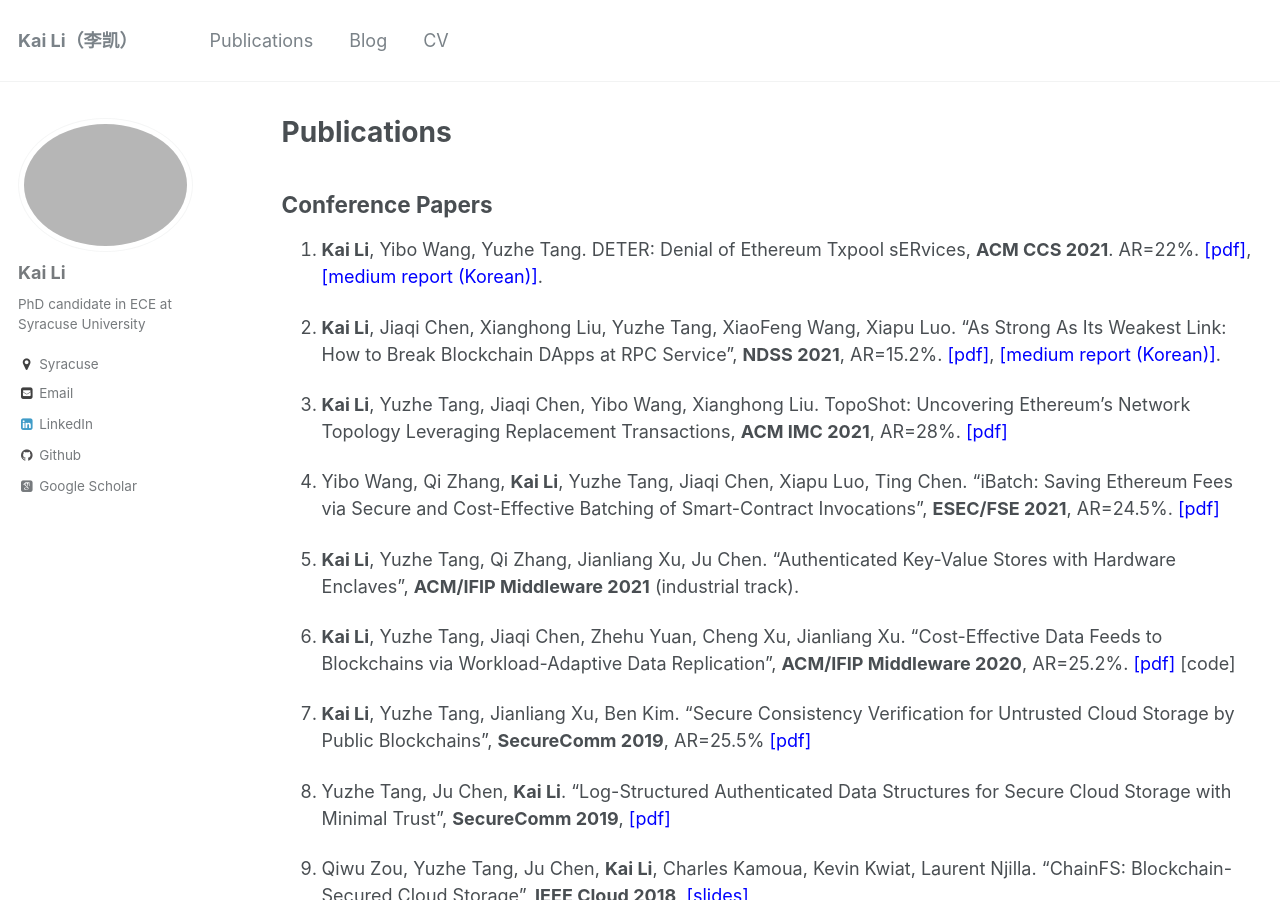
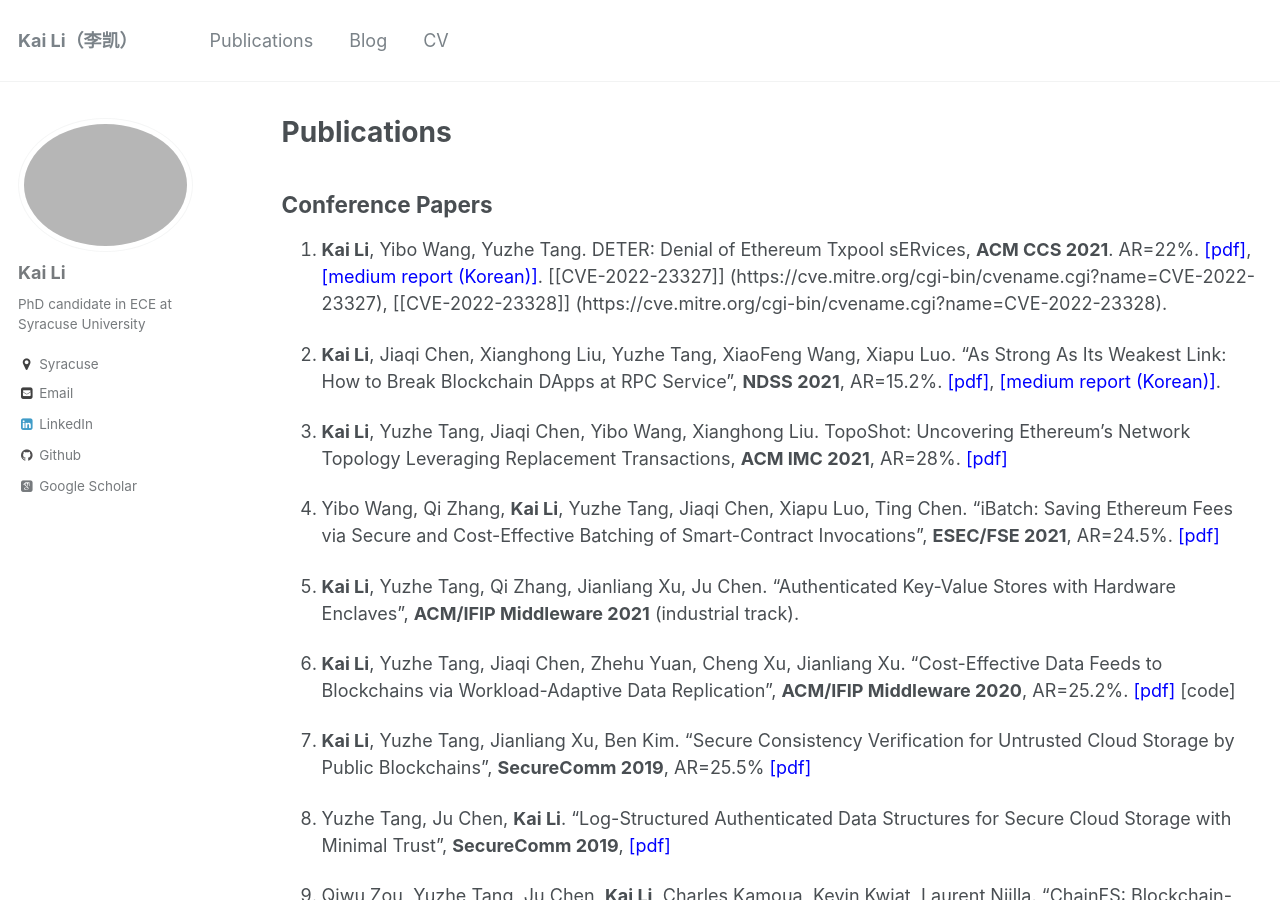
Before and after one commit to likai1993/likai1993.github.io, a Jekyll site: the page built from _pages/publications.md, in a window 1280 px wide and 900 px high. Built offline with Jekyll 4.4.1, drawn with Linux system fonts in a browser that asks for light colours; some web fonts are replaced.

Commit message:
Update publications.md

```diff
--- a/_pages/publications.md
+++ b/_pages/publications.md
@@ -10,7 +10,7 @@ author_profile: true
 Conference Papers
 ----
 
-1. **Kai Li**, Yibo Wang, Yuzhe Tang. DETER: Denial of Ethereum Txpool sERvices, **ACM CCS 2021**. AR=22%. <span style="color:blue">[[pdf]](https://dl.acm.org/doi/pdf/10.1145/3460120.3485369)</span>, <span style="color:blue">[[medium report (Korean)]](https://medium.com/decipher-media/deter-%ED%8A%B8%EB%9E%9C%EC%9E%AD%EC%85%98-%ED%92%80%EC%9D%84-%EB%B9%84%EC%9B%8C%EB%82%B4%EB%8A%94-%EA%B3%B5%EA%B2%A9-4476ad5ae506)</span>.
+1. **Kai Li**, Yibo Wang, Yuzhe Tang. DETER: Denial of Ethereum Txpool sERvices, **ACM CCS 2021**. AR=22%. <span style="color:blue">[[pdf]](https://dl.acm.org/doi/pdf/10.1145/3460120.3485369)</span>, <span style="color:blue">[[medium report (Korean)]](https://medium.com/decipher-media/deter-%ED%8A%B8%EB%9E%9C%EC%9E%AD%EC%85%98-%ED%92%80%EC%9D%84-%EB%B9%84%EC%9B%8C%EB%82%B4%EB%8A%94-%EA%B3%B5%EA%B2%A9-4476ad5ae506)</span>. [[CVE-2022-23327]] (https://cve.mitre.org/cgi-bin/cvename.cgi?name=CVE-2022-23327), [[CVE-2022-23328]] (https://cve.mitre.org/cgi-bin/cvename.cgi?name=CVE-2022-23328).
 
 1. **Kai Li**, Jiaqi Chen, Xianghong Liu, Yuzhe Tang, XiaoFeng Wang, Xiapu Luo. "As Strong As Its Weakest Link: How to Break Blockchain DApps at RPC Service", **NDSS 2021**, AR=15.2%. <span style="color:blue">[[pdf]](https://www.ndss-symposium.org/wp-content/uploads/ndss2021_3C-1_23108_paper.pdf)</span>, <span style="color:blue">[[medium report (Korean)]](https://medium.com/decipher-media/as-strong-as-its-weakest-link-rpc-%EC%84%9C%EB%B9%84%EC%8A%A4%EB%A5%BC-%ED%86%B5%ED%95%B4-dapp-%EC%9E%A5%EC%95%A0%EB%A5%BC-%EC%9C%A0%EB%B0%9C-23dbf561f0fa)</span>.
 
```
